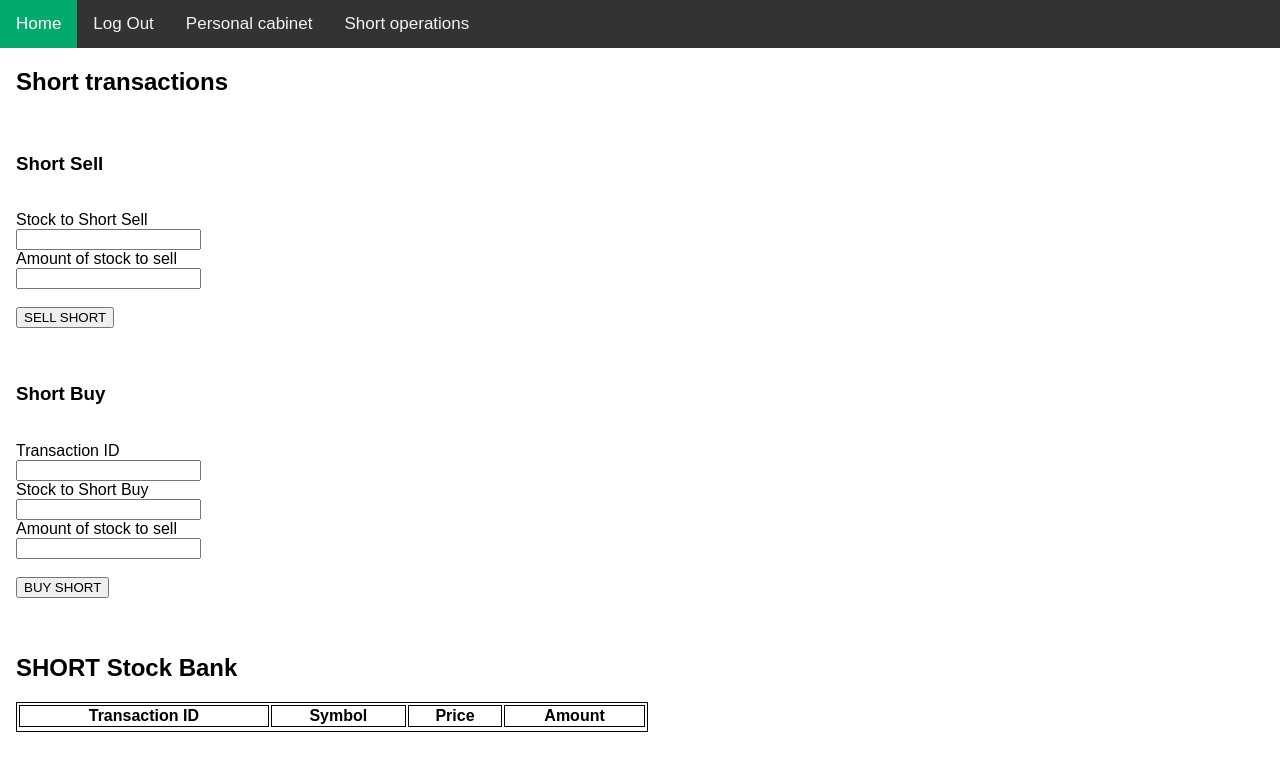
After one commit to pentakostal/SomethingNew, a PHP site: template view/shortOperations/short.twig in a window 1280 px wide. The commit adds this page. Shown: the top 771 px of the page. Run offline with PHP 8.4, Linux system fonts and the light colour scheme; the template is opened without the code that fills it, so the values that code supplies are empty; some libraries are stand-ins or nearby versions.

Commit message:
Added short sell and short stock bank

```diff
--- a/app/Services/PersonalCabinetService.php
+++ b/app/Services/PersonalCabinetService.php
@@ -19,8 +19,7 @@ class PersonalCabinetService
     public function getTransactionRecord(): array
     {
         $transactionCollection = new UserTransaction();
-        //echo "<pre>";
-        //var_dump($transactionCollection->getRecordSet());
+
         return $transactionCollection->getRecordSet();
     }
 
--- a/composer.json
+++ b/composer.json
@@ -12,6 +12,7 @@
         "vlucas/phpdotenv": "^5.5",
         "doctrine/dbal": "^3.5",
         "finnhub/client": "^1.1",
-        "nesbot/carbon": "^2.64"
+        "nesbot/carbon": "^2.64",
+        "php-di/php-di": "^6.4"
     }
 }
--- a/index.php
+++ b/index.php
@@ -6,6 +6,7 @@ use App\Controllers\LogInController;
 use App\Controllers\PersonalCabinetController;
 use App\Controllers\RegisterController;
 use App\Controllers\SellStockController;
+use App\Controllers\shortStockController;
 use App\Controllers\StockController;
 use App\Controllers\TransferController;
 use App\Redirect;
@@ -34,6 +35,8 @@ $dispatcher = FastRoute\simpleDispatcher(function(FastRoute\RouteCollector $rout
     $route->addRoute('POST', '/sell', [SellStockController::class, 'sellStock']);
     $route->addRoute('POST', '/user', [BuyStockController::class, 'buyStock']);
     $route->addRoute('POST', '/transfer', [TransferController::class, 'transferStock']);
+    $route->addRoute('GET', '/shortStocks', [shortStockController::class, 'index']);
+    $route->addRoute('POST', '/sellShort', [shortStockController::class, 'shortSell']);
 });
 
 $loader = new \Twig\Loader\FilesystemLoader('view');
--- a/view/personalCabinet/cabinet.twig
+++ b/view/personalCabinet/cabinet.twig
@@ -43,7 +43,7 @@
     <a class="active" href="/user">Home</a>
     <a href="/logOut">Log Out</a>
     <a href="/personalCabinet">Personal cabinet</a>
-
+    <a href="/shortStocks">Short operations</a>
 </div>
 
 <div style="padding-left:16px">
--- /dev/null
+++ b/view/shortOperations/short.twig
@@ -0,0 +1,103 @@
+<!DOCTYPE html>
+<html>
+<head>
+    <meta name="viewport" content="width=device-width, initial-scale=1">
+    <style>
+        body {
+            margin: 0;
+            font-family: Arial, Helvetica, sans-serif;
+        }
+
+        .topnav {
+            overflow: hidden;
+            background-color: #333;
+        }
+
+        .topnav a {
+            float: left;
+            color: #f2f2f2;
+            text-align: center;
+            padding: 14px 16px;
+            text-decoration: none;
+            font-size: 17px;
+        }
+
+        .topnav a:hover {
+            background-color: #ddd;
+            color: black;
+        }
+
+        .topnav a.active {
+            background-color: #04AA6D;
+            color: white;
+        }
+
+        table, th, td {
+            border:1px solid black;
+        }
+    </style>
+</head>
+<body>
+
+<div class="topnav">
+    <a class="active" href="/user">Home</a>
+    <a href="/logOut">Log Out</a>
+    <a href="/personalCabinet">Personal cabinet</a>
+    <a href="/shortStocks">Short operations</a>
+</div>
+
+<div style="padding-left:16px">
+    <p>{{ status }}</p>
+    <h2>Short transactions</h2>
+    <br><h3>Short Sell</h3>
+    <form class="center" method="post" action="/sellShort">
+        <br><label>Stock to Short Sell</label>
+        <br>
+        <input type="text" id="sellStockShort" name="sellStockShort">
+        <br><label>Amount of stock to sell</label>
+        <br>
+        <input type="text" id="sellStockAmountShort" name="sellStockAmountShort">
+        <br>
+        <br><input type="submit" value="SELL SHORT">
+    </form>
+    <br>
+    <br><h3>Short Buy</h3>
+    <form class="center" method="post" action="/buyShort">
+        <br><label>Transaction ID</label>
+        <br>
+        <input type="text" id="transactionId" name="transactionId">
+        <br><label>Stock to Short Buy</label>
+        <br>
+        <input type="text" id="buyStockShort" name="buyStockShort">
+        <br><label>Amount of stock to sell</label>
+        <br>
+        <input type="text" id="buyStockAmountShort" name="buyStockAmountShort">
+        <br>
+        <br><input type="submit" value="BUY SHORT">
+    </form>
+    <br>
+    <br>
+    <h2>SHORT Stock Bank</h2>
+    <table style="width:50%">
+        <tr>
+            <th>Transaction ID</th>
+            <th>Symbol</th>
+            <th>Price</th>
+            <th>Amount</th>
+        </tr>
+        <tr>
+            {% for stockShort in stockBankshort %}
+        <tr>
+            <td><p>{{ stockShort.getTransactionId }}</p></td>
+            <td><p>{{ stockShort.getSymbol }}</p></td>
+            <td><p>{{ stockShort.getPrice }}</p></td>
+            <td><p>{{ stockShort.getAmount }}</p></td>
+        </tr>
+        {% endfor %}
+        </tr>
+    </table>
+    <br>
+</div>
+
+</body>
+</html>
--- a/view/stocks/index.twig
+++ b/view/stocks/index.twig
@@ -43,7 +43,7 @@
     <a class="active" href="/user">Home</a>
     <a href="/logOut">Log Out</a>
     <a href="/personalCabinet">Personal cabinet</a>
-
+    <a href="/shortStocks">Short operations</a>
 </div>
 
 <div style="padding-left:16px">
```
Also changed, not shown: app/Controllers/shortStockController.php (added, +35 -0 lines), app/Models/Collection/UserBankShortCollection.php (added, +36 -0 lines), app/Models/UserStockBankShort.php (added, +39 -0 lines), app/Services/shortSellService.php (added, +37 -0 lines), 1 other file.
